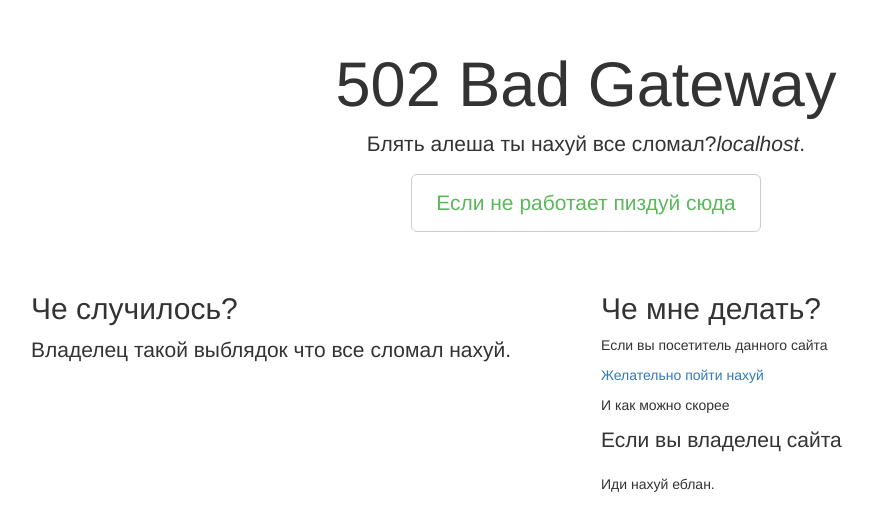
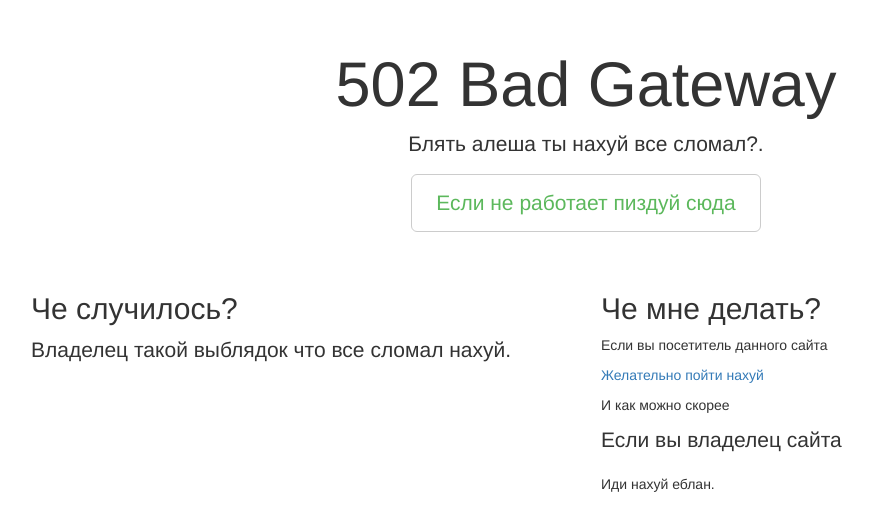
Before and after one commit to qazaqrepublicq/502exaus, a plain HTML site: page index.html in a window 1280 px wide. Shown: the whole page, without its empty margins (54-926 px from the left). Drawn offline with nearby package versions, Linux system fonts and the light colour scheme; some icons are missing.

Commit message:
Update index.html

```diff
--- a/index.html
+++ b/index.html
@@ -6,7 +6,7 @@
     <meta name="description" content="">
     <meta name="author" content="">
 
-    <title>502 Bad Gateway Error</title>
+    <title>502 дилдо</title>
 
     <!-- Bootstrap core CSS -->
     <link rel="stylesheet" href="//netdna.bootstrapcdn.com/bootstrap/3.0.0-wip/css/bootstrap.min.css">
@@ -145,7 +145,7 @@
       <!-- Jumbotron -->
       <div class="jumbotron">
         <h1><i class="icon-bolt orange"></i> 502 Bad Gateway</h1>
-        <p class="lead">Блять алеша ты нахуй все сломал?<em><span id="display-domain"></span></em>.</p>
+        <p class="lead">Блять алеша ты нахуй все сломал?<em><span id=""></span></em>.</p>
         <a href="https://exaus.varhost.site" class="btn btn-default btn-lg text-center"><span class="green">Если не работает пиздуй сюда</span></a>
       </div>
     </div>
```
